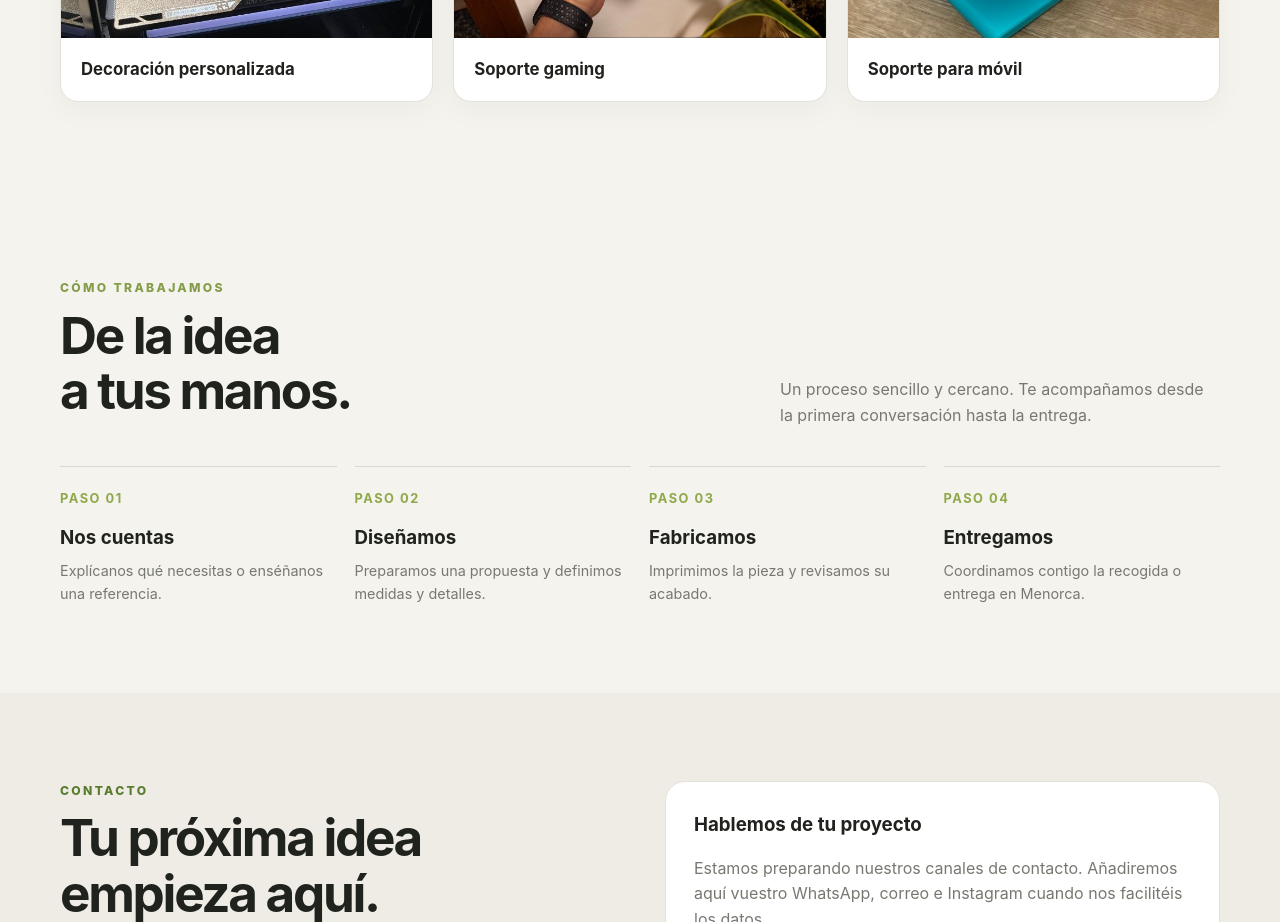
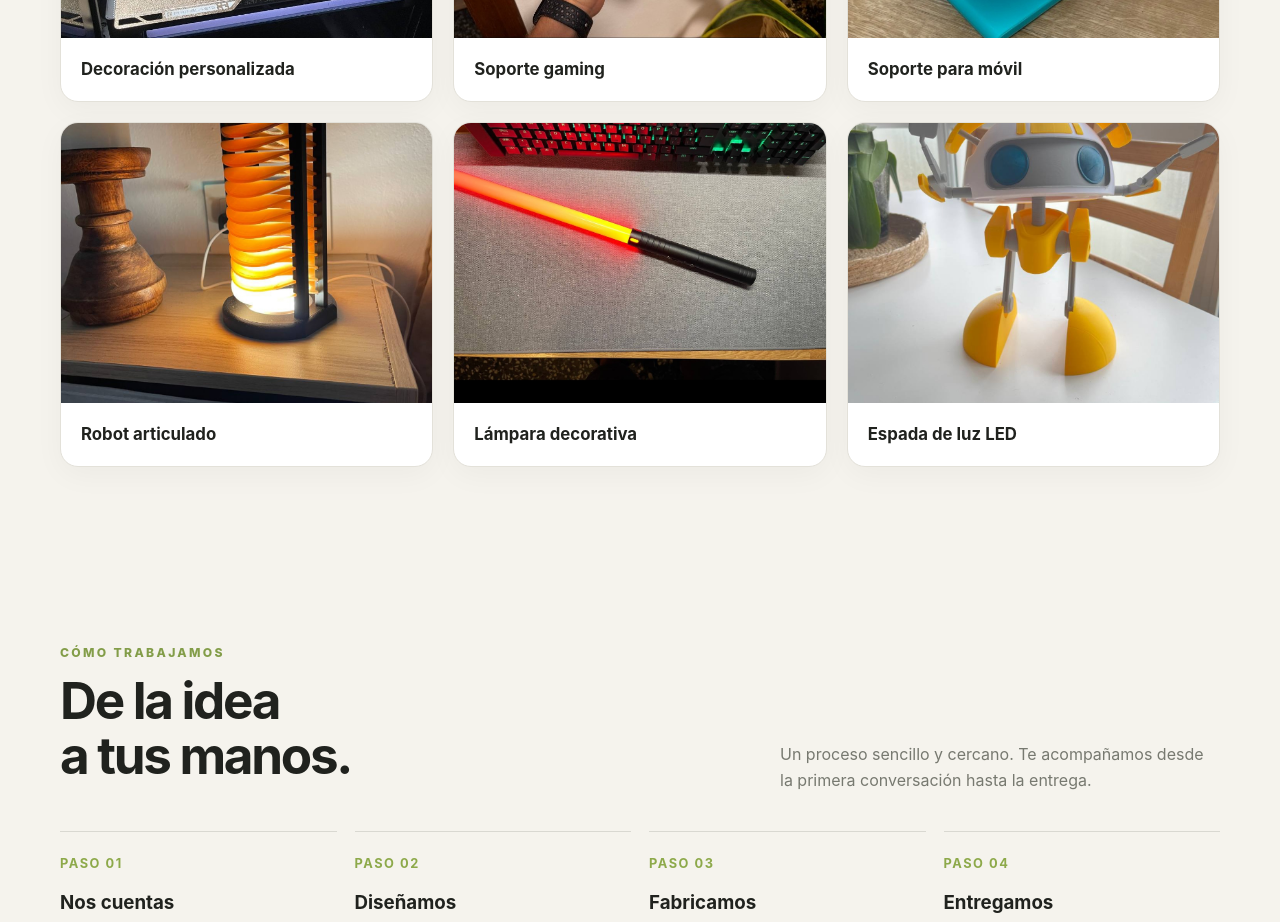
Before and after one commit to aj3dstudio2026/aj3dstudio2026.github.io, a plain HTML site: page index.html in a window 1280 px wide. Shown: the part 2800-3722 px from the top of the page. Drawn offline with Linux system fonts and the light colour scheme.

Commit message:
Add new work items for 3D printed products

```diff
--- a/index.html
+++ b/index.html
@@ -402,6 +402,20 @@ footer{padding:28px 0;border-top:1px solid var(--line);color:#777970;font-size:.
         <img src="03_soporte_movil_aj3d.jpg" alt="Soporte ajustable para móvil">
         <h3>Soporte para móvil</h3>
       </article>
+      <article class="work-item">
+  <img src="Screenshot_2026-11-16-11-07-10-835_org.telegram.messenger.jpg" alt="Robot articulado impreso en 3D">
+  <h3>Robot articulado</h3>
+</article>
+
+<article class="work-item">
+  <img src="Screenshot_2026-11-16-12-15-24-293_org.telegram.messenger.jpg" alt="Lámpara decorativa impresa en 3D">
+  <h3>Lámpara decorativa</h3>
+</article>
+
+<article class="work-item">
+  <img src="Screenshot_2026-11-16-12-17-45-320_org.telegram.messenger.jpg" alt="Espada de luz LED impresa en 3D">
+  <h3>Espada de luz LED</h3>
+</article>
     </div>
   </div>
 </section>
```
